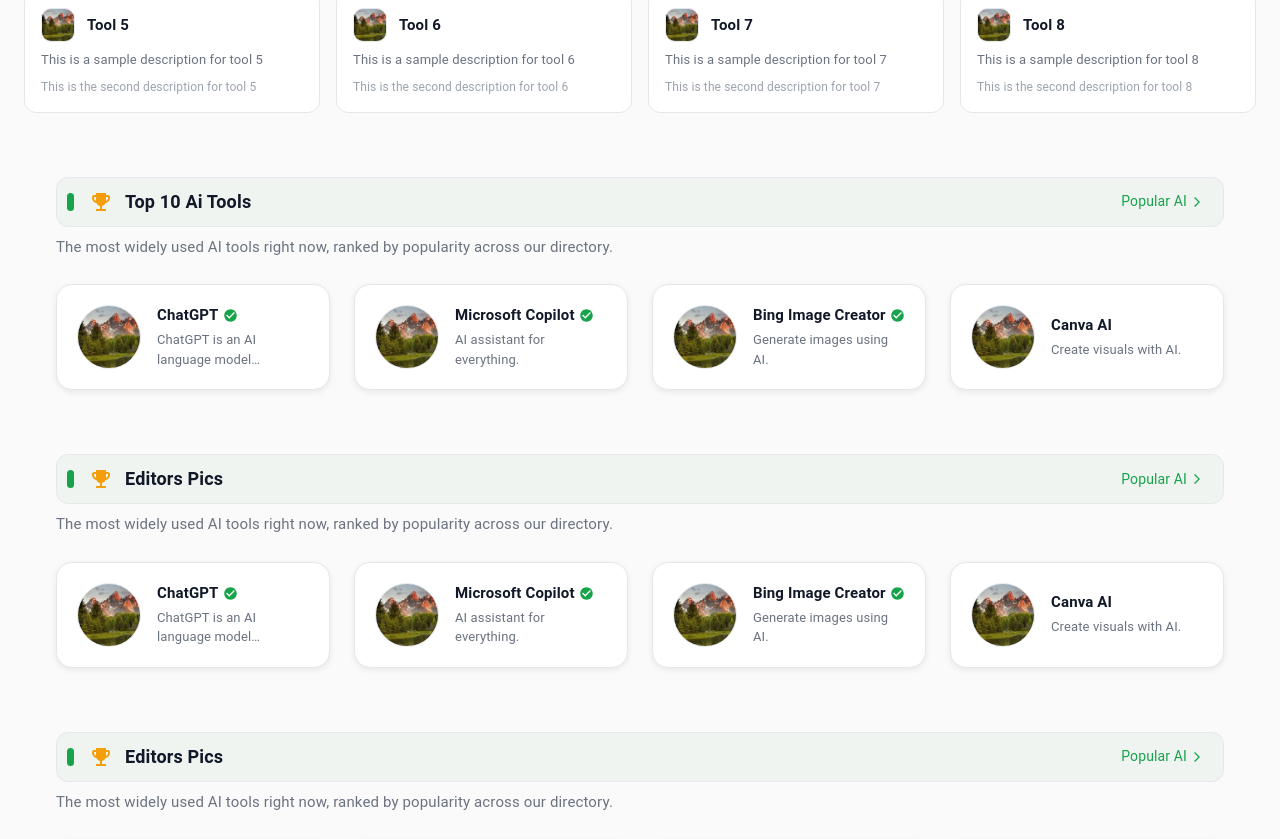
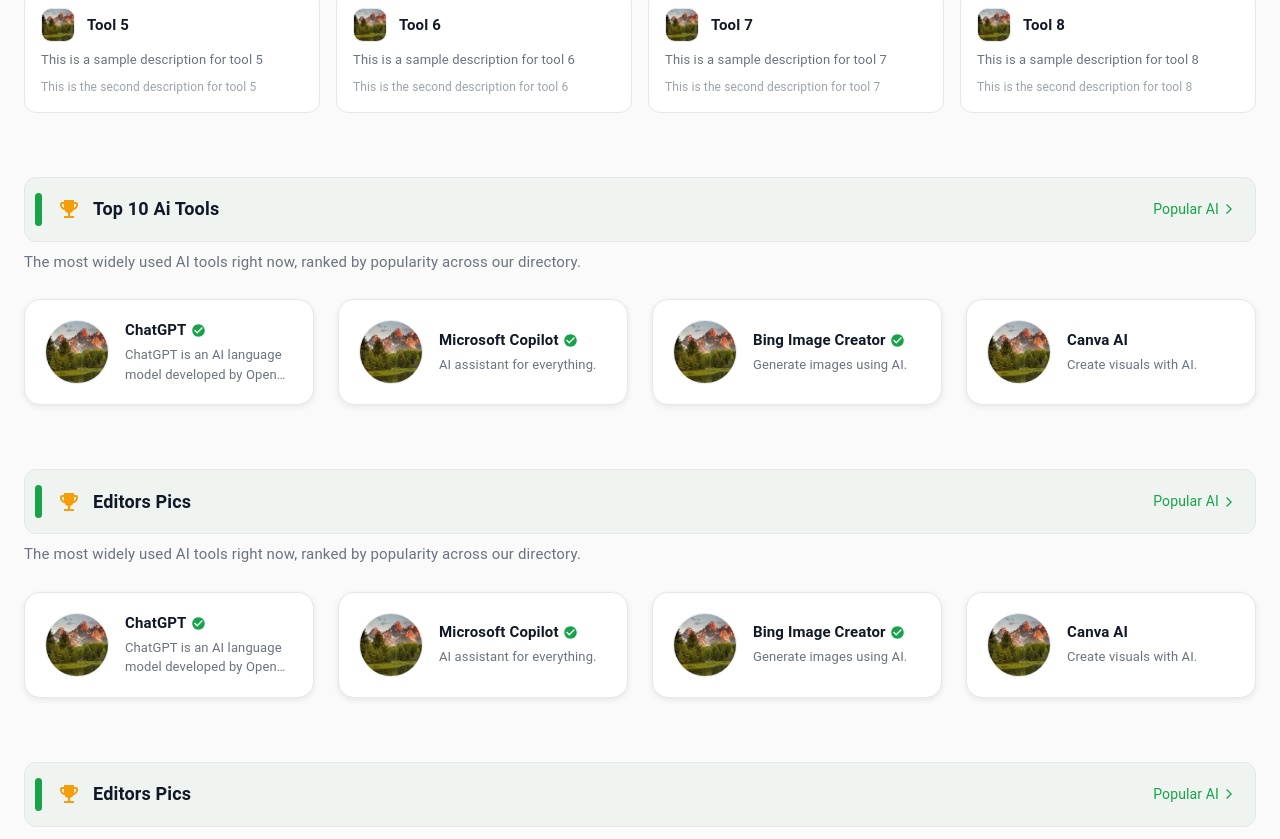
Before and after one commit to kashif026/topAi, a React (Vite) app: page / in a window 1280 px wide. Shown: the part 3266-4105 px from the top of the page. Built offline with nearby package versions, Linux system fonts and the light colour scheme.

Commit message:
Fixed the ToolBoxCard component

```diff
--- a/src/components/common/ToolsCardHeader.tsx
+++ b/src/components/common/ToolsCardHeader.tsx
@@ -33,8 +33,8 @@
         position: "relative",
         overflow: "hidden",
         minHeight: {
-          xs: "40px",
-          sm: "40px",
+          xs: "55px",
+          sm: "65px",
         },
 
         // Left green border
--- a/src/features/Home/components/ToolsCardBox.tsx
+++ b/src/features/Home/components/ToolsCardBox.tsx
@@ -5,11 +5,10 @@
 
 function ToolsCardBox() {
   return (
-    <Container
-      maxWidth="xl"
+    <Box
+
       sx={{
         mt: { xs: 5, sm: 6, md: 8 },
-        px: { xs: 2, sm: 3, md: 4 },
       }}
     >
       {tools.map((section, index) => (
@@ -64,7 +63,7 @@
           </Box>
         </Box>
       ))}
-    </Container>
+    </Box>
   );
 }
 
```
